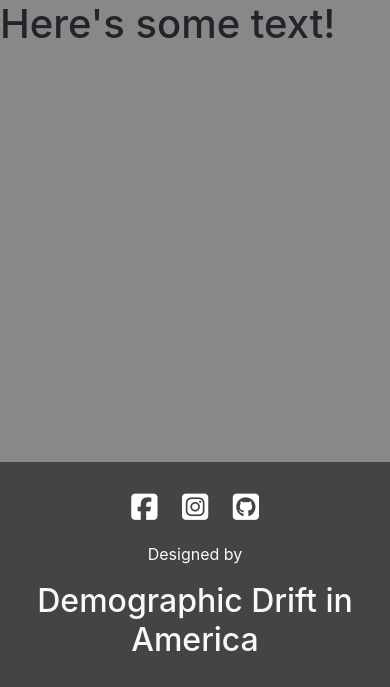
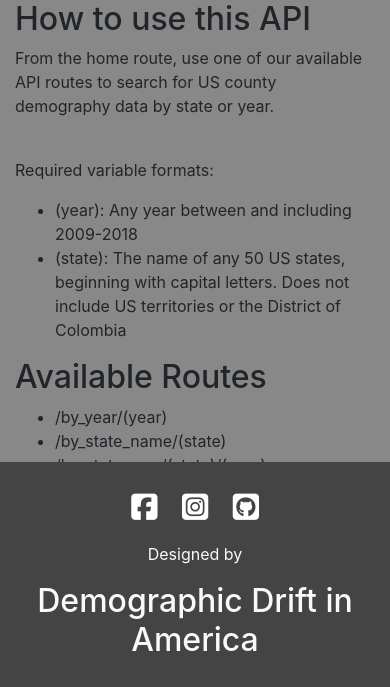
Before and after one commit to troypramsey/US-Racial-Demographic-Shift-2009-2018, a Flask app: page /api in a window 390 px wide; the page is wider, and only the part inside the window is pictured. Shown: the part 157-844 px from the top of that part. Run offline with Flask 2, Linux system fonts and the light colour scheme; some libraries are stand-ins or nearby versions.

```diff
--- a/static/js/app.js
+++ b/static/js/app.js
@@ -56,7 +56,7 @@ function drawChart(year) {
             y: percentages,
         }]
 
-        Plotly.newPlot('plotly', data1)
+        Plotly.newPlot('plotly', data1, {responsive: true})
     })
 }
 
--- a/templates/data_map_debug.html
+++ b/templates/data_map_debug.html
@@ -25,8 +25,36 @@
        </nav>
     </section>
    <section>
-      <h1>Here's some text!</h1>
-
+    <div class="container-fluid">
+      <div class="row">
+        <div class="col-md-6">
+          <h2>
+            How to use this API
+          </h2>
+          <p>
+            From the home route, use one of our available API routes to search for US county demography data by state or year.
+          </p>
+            <br>
+          <p>
+            Required variable formats:
+          </p>
+          <ul>
+            <li>(year): Any year between and including 2009-2018</li>
+            <li>(state): The name of any 50 US states, beginning with capital letters. Does not include US territories or the District of Colombia</li>
+          </ul>
+        </div>
+        <div class="col-md-6">
+          <h2>
+            Available Routes
+          </h2>
+          <ul>
+            <li>/by_year/(year)</li>
+            <li>/by_state_name/(state)</li>
+            <li>/by_state_year/(state)/(year)</li>
+          </ul>
+        </div>
+      </div>
+    </div>
 
   </section>
   <footer class='fixed-bottom'>
```
Also changed, not shown: templates/index_map_debug.html (+7 -2 lines).
